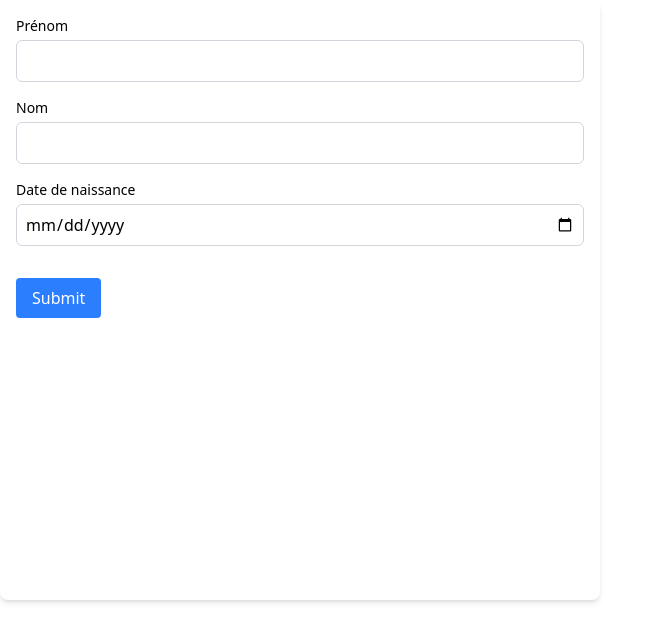
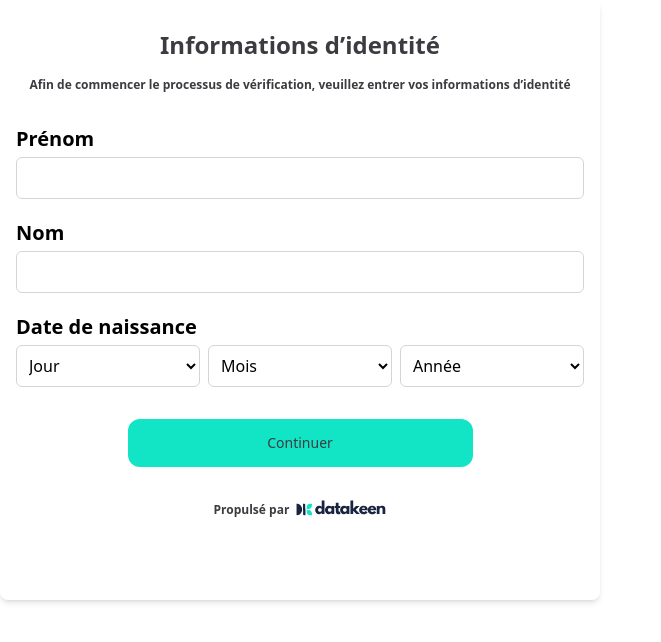
Before and after one commit to P4ST4S/session-sdk-demo, a React (Vite) app in the folder session-demo/: page / in a window 1280 px wide. Both pictures are taken after a click on the button "Commencer ma vérification". Shown: the top 642 px of the page, without its empty margins (0-661 px from the left). Built offline with nearby package versions, Linux system fonts and the light colour scheme.

Commit message:
Enhance DatakeenSession and UserInputForm components with user input handling and validation

```diff
--- a/session-demo/src/components/DatakeenSession.tsx
+++ b/session-demo/src/components/DatakeenSession.tsx
@@ -1,4 +1,4 @@
-import { useState } from "react";
+import { useEffect, useState } from "react";
 import UserInputForm from "./session/UserInputForm";
 // import StartSession from "./session/StartSession";
 import type { DatakeenSessionProps } from "../types/session";
@@ -6,9 +6,15 @@ import type { stepObject } from "../types/session";
 import Paper from "./ui/Paper";
 import { FileUpload } from "./session/FileUpload";
 import StartSession from "./session/StartSession";
+import type { UserInput } from "../types/userInput";
 
 const DatakeenSession = ({ sessionId }: DatakeenSessionProps) => {
   const [step, setStep] = useState(0);
+  const [userInput, setUserInput] = useState<UserInput>({
+    lastName: "",
+    firstName: "",
+    birthDate: "",
+  });
   const stepObject: stepObject = {
     setStep,
     step,
@@ -22,10 +28,17 @@ const DatakeenSession = ({ sessionId }: DatakeenSessionProps) => {
     );
   }
 
+  useEffect(() => {
+    console.log("Session ID:", sessionId);
+    console.log("User Input:", userInput);
+  }, [sessionId, userInput]);
+
   return (
     <Paper className="w-full h-screen sm:w-[600px] sm:h-[600px] background-white rounded-lg overflow-auto sm:pt-4 sm:pb-4 z-10">
       {step === 0 && <StartSession stepObject={stepObject} />}
-      {step === 1 && <UserInputForm stepObject={stepObject} />}
+      {step === 1 && (
+        <UserInputForm stepObject={stepObject} setUserInput={setUserInput} />
+      )}
       {step === 2 && (
         <FileUpload label="Upload File" sublabel="Upload your file here" />
       )}
--- a/session-demo/src/components/session/UserInputForm.tsx
+++ b/session-demo/src/components/session/UserInputForm.tsx
@@ -1,23 +1,83 @@
 import { useState } from "react";
 import * as Label from "@radix-ui/react-label";
-import type { UserInput, UserInputFormProps } from "../../types/userInput";
+import type { UserInputFormProps } from "../../types/userInput";
+import Button from "../ui/Button";
+import PoweredBy from "../ui/PoweredBy";
+import Title from "../ui/Title";
+import Subtitle from "../ui/Subtitle";
 
-const UserInputForm = ({ stepObject }: UserInputFormProps) => {
+const days = Array.from({ length: 31 }, (_, i) => i + 1);
+const years = Array.from(
+  { length: 100 },
+  (_, i) => new Date().getFullYear() - i
+);
+const monthLabels = [
+  "Janvier",
+  "Février",
+  "Mars",
+  "Avril",
+  "Mai",
+  "Juin",
+  "Juillet",
+  "Août",
+  "Septembre",
+  "Octobre",
+  "Novembre",
+  "Décembre",
+];
+
+const UserInputForm = ({ stepObject, setUserInput }: UserInputFormProps) => {
   const { setStep, step } = stepObject;
-  const [form, setForm] = useState<UserInput>({
+  const [form, setForm] = useState({
     lastName: "",
     firstName: "",
     birthDate: "",
+    day: "",
+    month: "",
+    year: "",
   });
 
+  const goOnNextStep = () => {
+    if (form.firstName && form.lastName && form.birthDate) {
+      setStep(step + 1);
+      setUserInput({
+        lastName: form.lastName,
+        firstName: form.firstName,
+        birthDate: form.birthDate,
+      });
+    }
+  };
+
   const handleChange = (key: keyof typeof form, value: string) => {
-    setForm((prev) => ({ ...prev, [key]: value }));
+    setForm((prev) => {
+      const updated = { ...prev, [key]: value };
+
+      const { day, month, year } = updated;
+      if (day && month && year) {
+        const paddedMonth = month.padStart(2, "0");
+        const paddedDay = day.padStart(2, "0");
+        updated.birthDate = `${year}-${paddedMonth}-${paddedDay}`;
+      } else {
+        updated.birthDate = "";
+      }
+
+      return updated;
+    });
   };
 
   return (
     <form className="space-y-4">
+      <div className="flex flex-col gap-5 mt-4">
+        <Title>Informations d’identité</Title>
+        <Subtitle>
+          Afin de commencer le processus de vérification, veuillez entrer vos
+          informations d’identité
+        </Subtitle>
+      </div>
+
+      <div className="flex flex-col gap-5 mt-8">
         <div className="flex flex-col gap-1">
-        <Label.Root htmlFor="firstName" className="text-sm font-medium">
+          <Label.Root htmlFor="firstName" className="text-xl font-semibold">
             Prénom
           </Label.Root>
           <input
@@ -25,12 +85,12 @@ const UserInputForm = ({ stepObject }: UserInputFormProps) => {
             type="text"
             value={form.firstName}
             onChange={(e) => handleChange("firstName", e.target.value)}
-          className="border border-gray-300 rounded-md p-2 focus:outline-none focus:ring-2 focus:ring-blue-500"
+            className="border border-gray-300 rounded-md p-2 focus:outline-none focus:ring-2 focus:ring-[#11E5C5]"
           />
         </div>
 
         <div className="flex flex-col gap-1">
-        <Label.Root htmlFor="lastName" className="text-sm font-medium">
+          <Label.Root htmlFor="lastName" className="text-xl font-semibold">
             Nom
           </Label.Root>
           <input
@@ -38,33 +98,68 @@ const UserInputForm = ({ stepObject }: UserInputFormProps) => {
             type="text"
             value={form.lastName}
             onChange={(e) => handleChange("lastName", e.target.value)}
-          className="border border-gray-300 rounded-md p-2 focus:outline-none focus:ring-2 focus:ring-blue-500"
+            className="border border-gray-300 rounded-md p-2 focus:outline-none focus:ring-2 focus:ring-[#11E5C5]"
           />
         </div>
 
         <div className="flex flex-col gap-1">
-        <Label.Root htmlFor="birthDate" className="text-sm font-medium">
+          <Label.Root className="text-xl font-semibold">
             Date de naissance
           </Label.Root>
-        <input
-          id="birthDate"
-          type="date"
-          value={form.birthDate}
-          onChange={(e) => handleChange("birthDate", e.target.value)}
-          className="border border-gray-300 rounded-md p-2 focus:outline-none focus:ring-2 focus:ring-blue-500"
-        />
+          <div className="flex gap-2">
+            {/* Day Select */}
+            <select
+              value={form.day}
+              onChange={(e) => handleChange("day", e.target.value)}
+              className="border border-gray-300 rounded-md p-2 w-1/3 focus:outline-none focus:ring-2 focus:ring-[#11E5C5]"
+            >
+              <option value="">Jour</option>
+              {days.map((d) => (
+                <option key={d} value={String(d)}>
+                  {d}
+                </option>
+              ))}
+            </select>
+
+            {/* Month Select */}
+            <select
+              value={form.month}
+              onChange={(e) => handleChange("month", e.target.value)}
+              className="border border-gray-300 rounded-md p-2 w-1/3 focus:outline-none focus:ring-2 focus:ring-[#11E5C5]"
+            >
+              <option value="">Mois</option>
+              {monthLabels.map((label, i) => (
+                <option key={label} value={String(i + 1).padStart(2, "0")}>
+                  {label}
+                </option>
+              ))}
+            </select>
+
+            {/* Year Select */}
+            <select
+              value={form.year}
+              onChange={(e) => handleChange("year", e.target.value)}
+              className="border border-gray-300 rounded-md p-2 w-1/3 focus:outline-none focus:ring-2 focus:ring-[#11E5C5]"
+            >
+              <option value="">Année</option>
+              {years.map((y) => (
+                <option key={y} value={String(y)}>
+                  {y}
+                </option>
+              ))}
+            </select>
+          </div>
+        </div>
       </div>
 
-      <button
-        type="button"
-        onClick={() => {
-          console.log("Form submitted:", form);
-          setStep(step + 1);
-        }}
-        className="mt-4 bg-blue-500 text-white px-4 py-2 rounded"
-      >
-        Submit
-      </button>
+      <div className="fixed bottom-5 left-0 w-full px-6 sm:static sm:px-12 pb-[env(safe-area-inset-bottom)] bg-white">
+        <div className="max-w-[345px] mx-auto py-4 sm:mb-4">
+          <Button onClick={goOnNextStep} className="w-full">
+            Continuer
+          </Button>
+        </div>
+        <PoweredBy />
+      </div>
     </form>
   );
 };
--- a/session-demo/src/types/userInput.ts
+++ b/session-demo/src/types/userInput.ts
@@ -8,4 +8,5 @@ export type UserInput = {
 
 export interface UserInputFormProps {
   stepObject: stepObject;
+  setUserInput: (userInput: UserInput) => void;
 }
```
Lines whose indentation alone changed are shown as unchanged.
